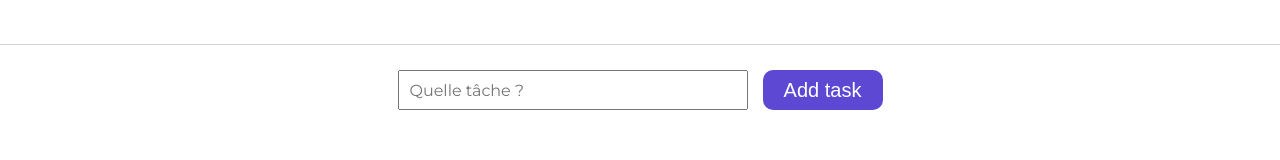
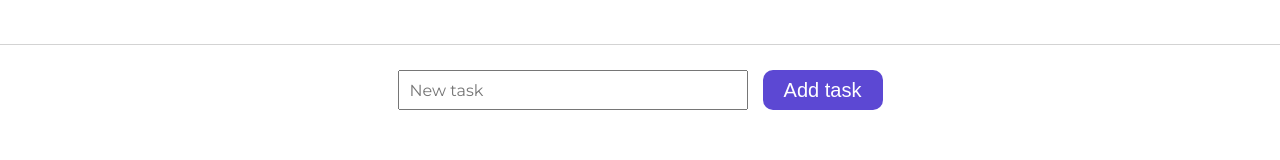
Before and after one commit to ValGab/react-todo-list, a React (Create React App) app: page / in a window 1280 px wide. Shown: the part 148-308 px from the top of the page. Built offline with nearby package versions, Linux system fonts and the light colour scheme.

Commit message:
translation

```diff
--- a/src/App.js
+++ b/src/App.js
@@ -31,7 +31,7 @@ function App() {
           <input
             className="input-text-task"
             type="text"
-            placeholder="Quelle tâche ?"
+            placeholder="New task"
             value={value}
             onChange={handleChange}
           />
```
